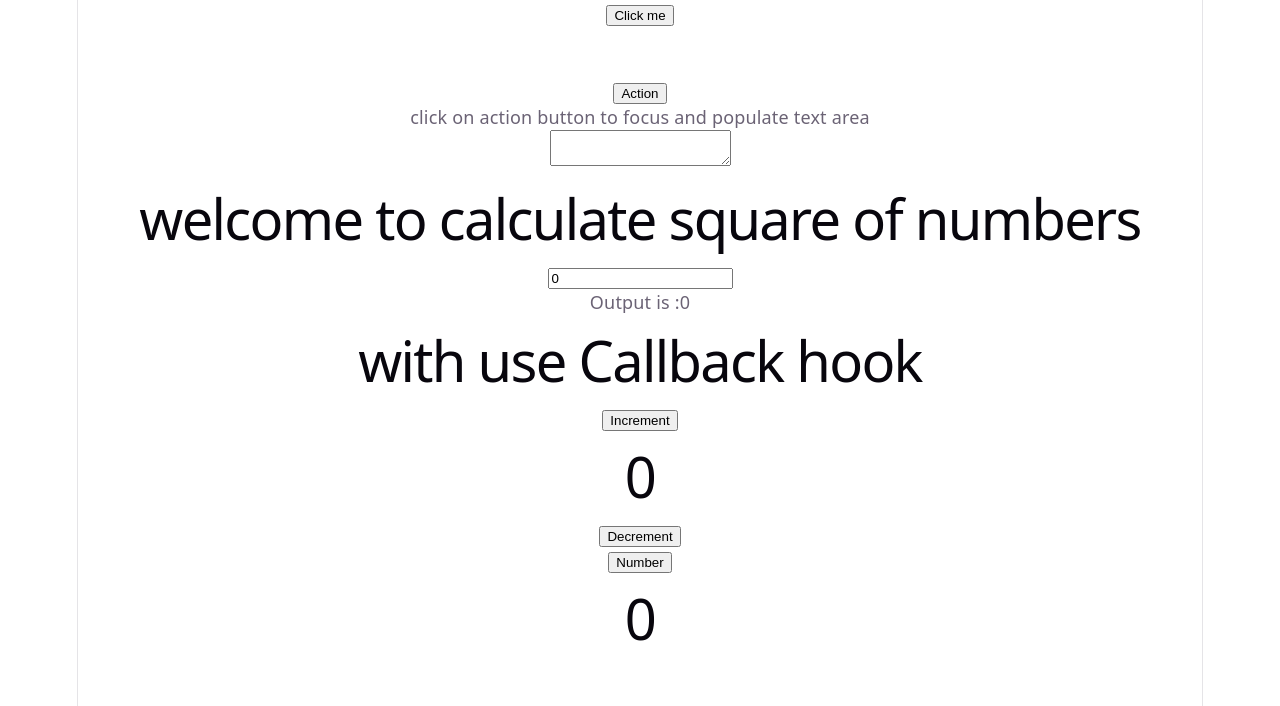
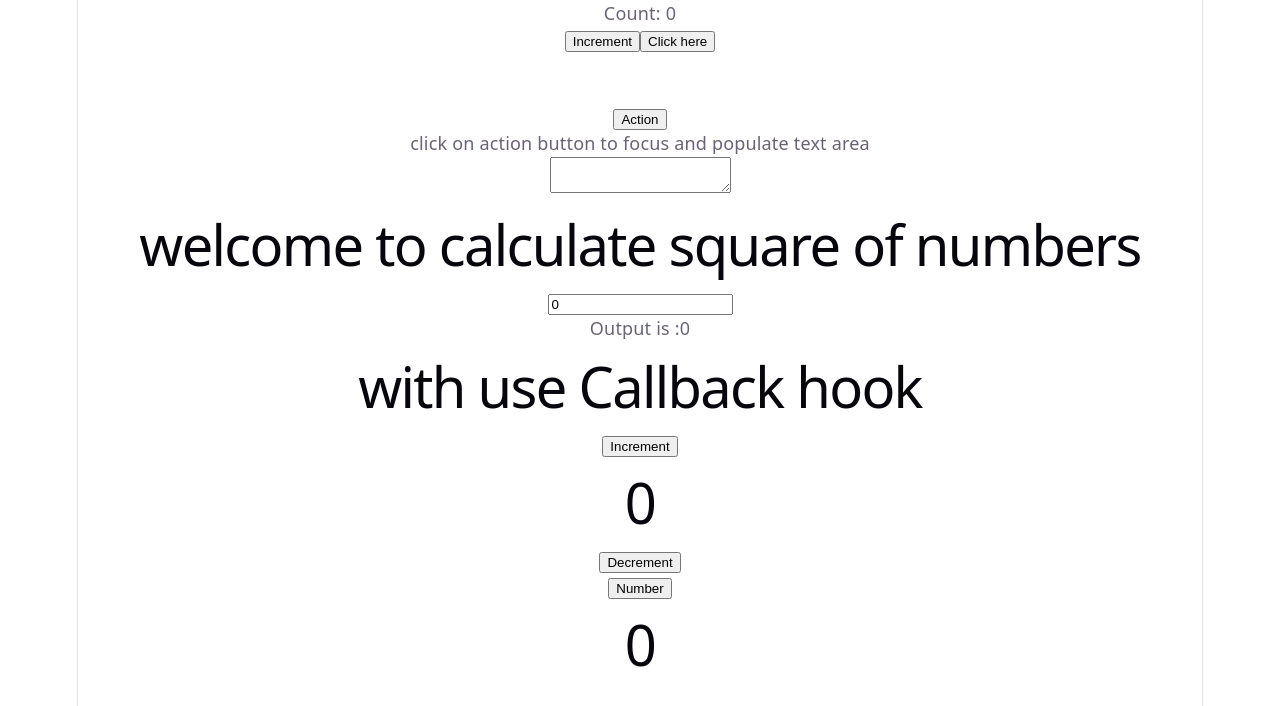
Before and after one commit to Aditi2354/Day4, a React (Vite) app: page / in a window 1280 px wide. Shown: the top 706 px of the page. Built offline with nearby package versions, Linux system fonts and the light colour scheme.

Commit message:
implimented useRef

```diff
--- a/src/UseRef1.jsx
+++ b/src/UseRef1.jsx
@@ -1,13 +1,37 @@
-import { useRef } from "react";
+// import { useRef } from "react";
 
-export default function UseRef1(){
-    let ref =useRef(0)
-    function handleClick (){
-        ref.current = ref.current+1
-        alert('you clicked' + ref.current + 'times!')
-    }
+// export default function UseRef1(){
+//     let ref =useRef(0)
+//     function handleClick (){
+//         ref.current = ref.current+1
+//         alert('you clicked' + ref.current + 'times!')
+//     }
 
-    return (
-        <button onClick={handleClick}>Click me</button>
-    )
+//     return (
+//         <button onClick={handleClick}>Click me</button>
+//     )
+// }
+import { useState, useRef ,useEffect} from 'react';
+
+export default function UseRef1() {
+  const [count, setCount] = useState(0);
+  const renderCount = useRef(0);
+
+  useEffect(() => {
+    renderCount.current++;
+  });
+function handleClick(){
+   renderCount.current = renderCount.current+1
+   alert (renderCount.current.value)
+   console.log('useref',renderCount.current)
 }
+  return (
+    <div>
+      <p>Count: {count}</p>
+      <button onClick={() => setCount(count + 1)}>Increment</button>
+
+      <button onClick={handleClick}>Click here</button>
+    </div>
+
+  );
+}
```
